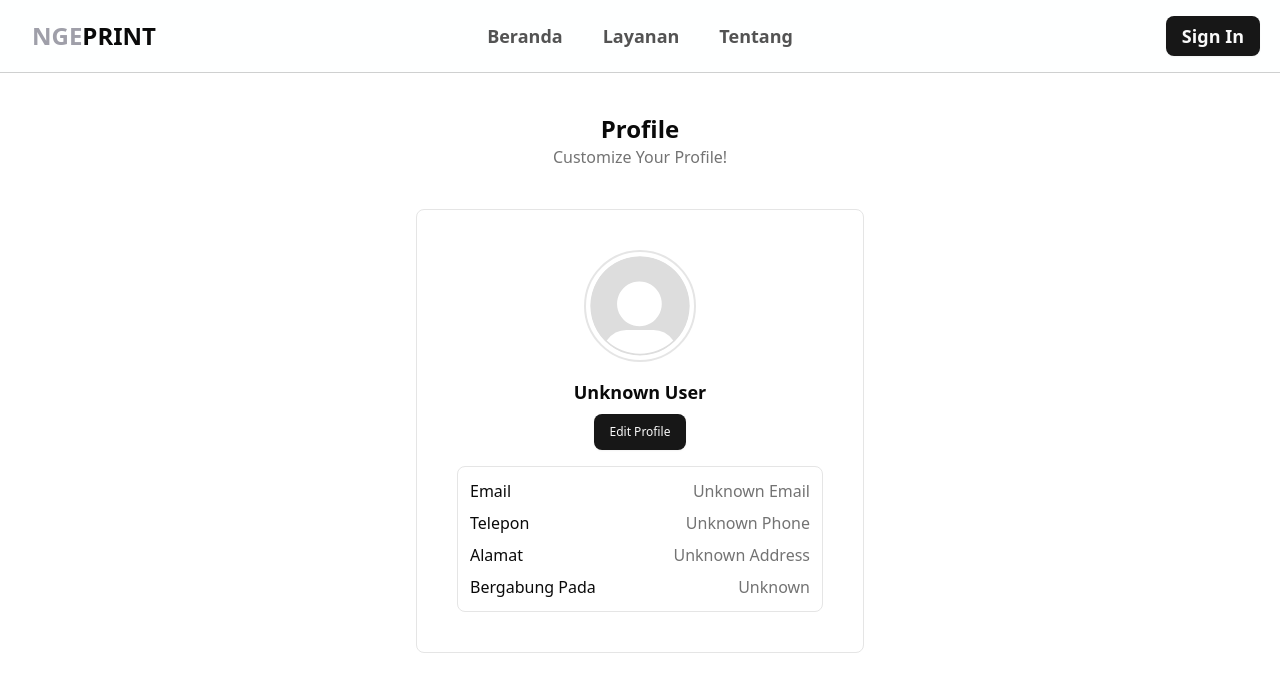
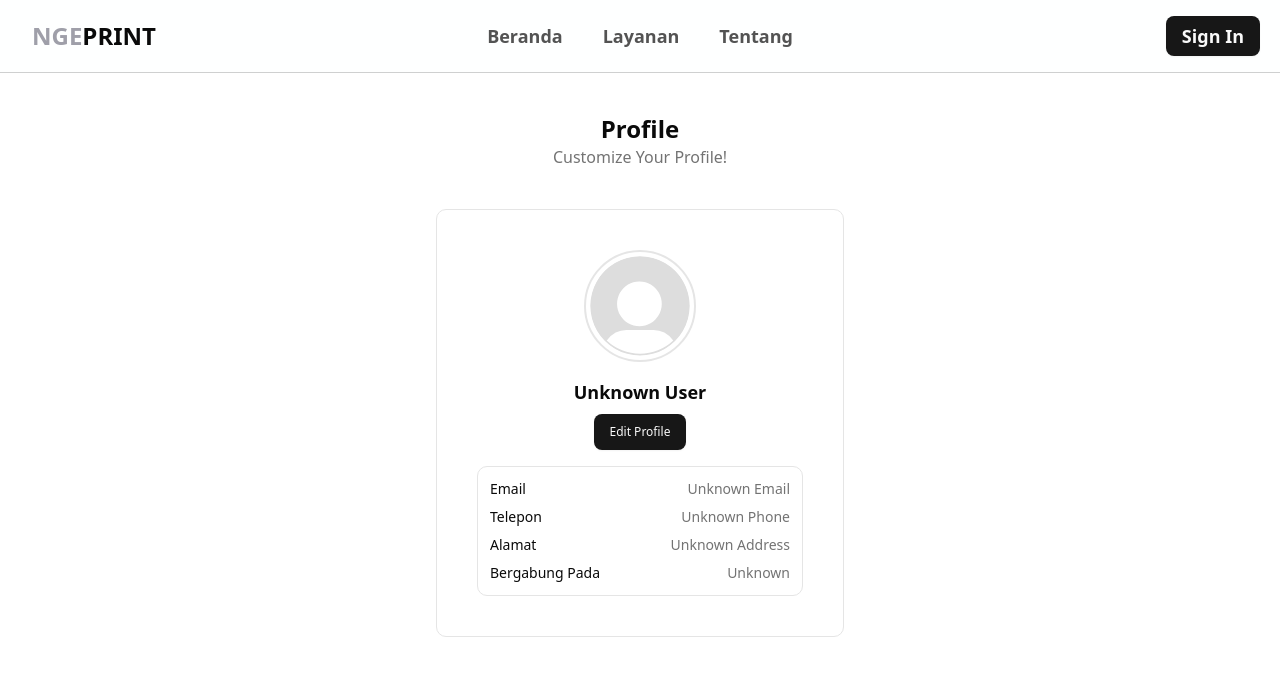
Before and after one commit to muzaaqi/printin, a Next.js app: page /me in a window 1280 px wide. Shown: the top 692 px of the page. Built offline with nearby package versions, Linux system fonts and the light colour scheme; no server answers.

Commit message:
chore(user): update 'me' and services page for UI consistency

```diff
--- a/app/(user)/me/page.tsx
+++ b/app/(user)/me/page.tsx
@@ -2,26 +2,17 @@ import React from "react";
 import Image from "next/image";
 import { getCurrentUser } from "@/features/get-current-user";
 import { Button } from "@/components/ui/button";
+import { formatDate } from "@/utils/formatter/datetime";
 
 const ProfilePage = async () => {
   const user = await getCurrentUser();
-  const formatDate = (iso?: string) => {
-    if (!iso) return "Unknown";
-    const d = new Date(iso);
-    if (isNaN(d.getTime())) return "Unknown";
-    return d.toLocaleDateString("id-ID", {
-      day: "2-digit",
-      month: "long",
-      year: "numeric",
-    });
-  };
   return (
-    <div className="mx-auto flex max-w-md flex-col items-center space-y-10">
-      <div className="mt-10 text-center">
+    <div className="mx-auto flex max-w-md flex-col items-center space-y-5 px-5 md:space-y-10">
+      <div className="mt-3 text-center md:mt-10">
         <h1 className="text-2xl font-bold">Profile</h1>
         <p className="text-muted-foreground">Customize Your Profile!</p>
       </div>
-      <div className="flex w-full flex-col items-center justify-center rounded-md border p-10">
+      <div className="bg-card flex w-full flex-col items-center justify-center rounded-lg border p-5 md:p-10">
         <div className="rounded-full border-2 p-1">
           <Image
             src={user?.user_metadata?.avatar_url || "/default_avatar.svg"}
@@ -37,26 +28,26 @@ const ProfilePage = async () => {
           </h2>
           <Button className="mt-2 text-xs">Edit Profile</Button>
         </div>
-        <div className="mt-4 w-full space-y-2 rounded-md border p-3">
-          <div className="flex justify-between gap-5">
+        <div className="bg-card mt-4 w-full space-y-2 rounded-lg border p-3">
+          <div className="md:text-md flex justify-between gap-5 text-sm">
             <p>Email</p>
             <p className="text-muted-foreground">
               {user?.email || "Unknown Email"}
             </p>
           </div>
-          <div className="flex justify-between gap-5">
+          <div className="md:text-md flex justify-between gap-5 text-sm">
             <p>Telepon</p>
             <p className="text-muted-foreground">
               {user?.phone || "Unknown Phone"}
             </p>
           </div>
-          <div className="flex justify-between gap-5">
+          <div className="md:text-md flex justify-between gap-5 text-sm">
             <p>Alamat</p>
             <p className="text-muted-foreground">
               {user?.user_metadata?.address || "Unknown Address"}
             </p>
           </div>
-          <div className="flex justify-between gap-5">
+          <div className="md:text-md flex justify-between gap-5 text-sm">
             <p>Bergabung Pada</p>
             <p className="text-muted-foreground">
               {formatDate(user?.created_at) || "Unknown Join Date"}
--- a/app/(user)/services/page.tsx
+++ b/app/(user)/services/page.tsx
@@ -12,7 +12,7 @@ const ServicesPage = async () => {
           <h1 className="text-3xl font-bold">Services</h1>
           <p>Choose one of our services!</p>
         </div>
-        <div className="flex sm:flex md:grid md:grid-cols-2 lg:grid-cols-3 px-4 sm:px-6 lg:px-8 py-10">
+        <div className="flex mx-auto justify-center md:grid md:grid-cols-2 lg:grid-cols-3 px-4 sm:px-6 lg:px-8 py-10">
           {services.map((service) => (
             <ServicesCard
               key={service.id}
```
